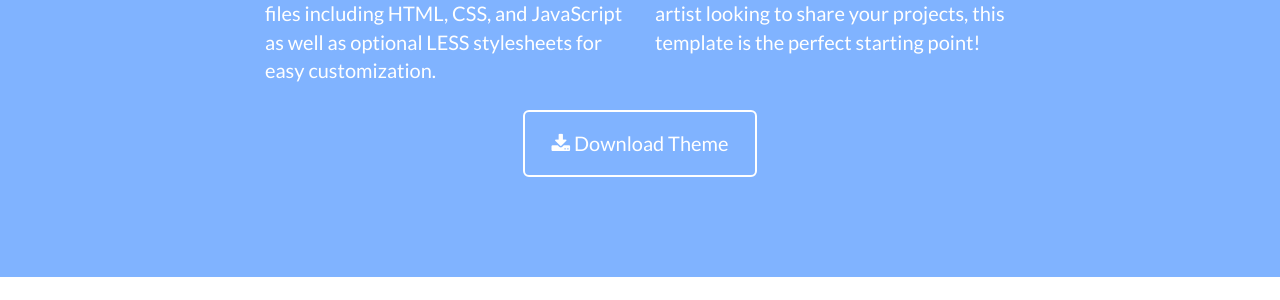
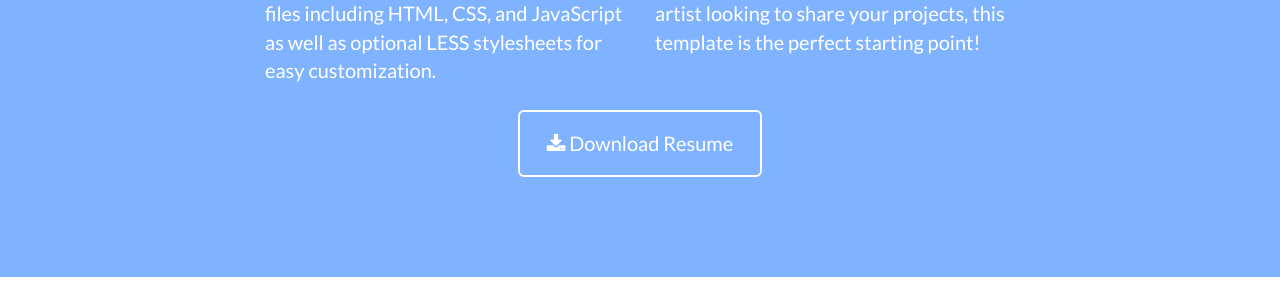
Before and after one commit to kashyapravichandran/kashyapravichandran.github.io, a Jekyll site: the page built from _posts/2014-07-18-project-1.markdown, in a window 1280 px wide and 900 px high, scrolled down 1102 px. Shown: the part 129-429 px from the top of the window. Built offline with Jekyll 4.4.1, drawn with Linux system fonts in a browser that asks for light colours.

Commit message:
Download

```diff
--- a/_includes/about.html
+++ b/_includes/about.html
@@ -15,8 +15,8 @@
                     <p>Whether you're a student looking to showcase your work, a professional looking to attract clients, or a graphic artist looking to share your projects, this template is the perfect starting point! </p>
                 </div>
                 <div class="col-lg-8 col-lg-offset-2 text-center">
-                    <a href="https://github.com/kashyapravichandran/kashyapravichandran.github.io/blob/master/Kashyap%20Ravichandran.pdf" class="btn btn-lg btn-outline">
-                        <i class="fa fa-download"></i> Download Theme
+                    <a href="https://github.com/kashyapravichandran/kashyapravichandran.github.io/blob/master/Kashyap%20Ravichandran.pdf" download class="btn btn-lg btn-outline">
+                        <i class="fa fa-download"></i> Download Resume
                     </a>
                 </div>
             </div>
```
